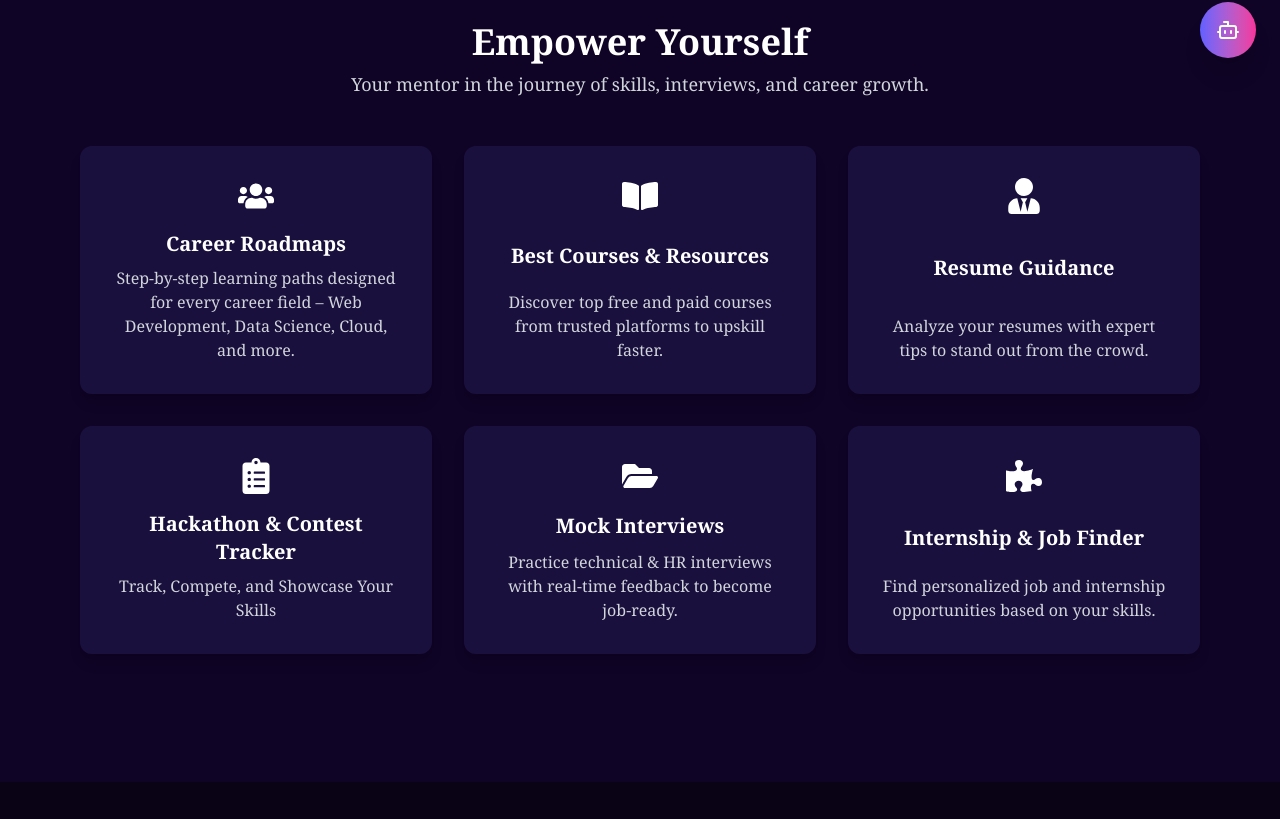
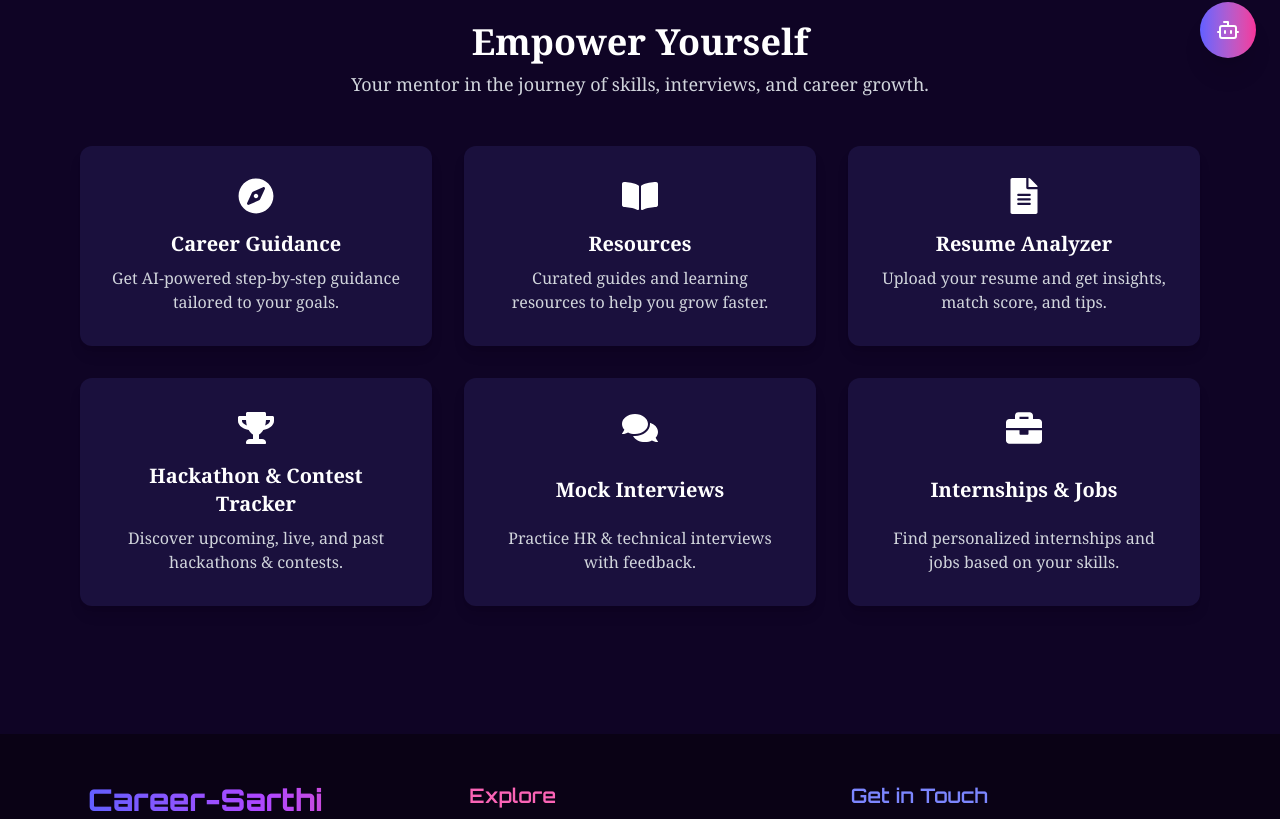
Before and after one commit to Amitrajpoot92/PathFinder, a React (Vite) app: page / in a window 1280 px wide. Shown: the part 718-1537 px from the top of the page. Built offline with nearby package versions, Linux system fonts and the light colour scheme.

Commit message:
Updated code

```diff
--- a/src/components/Resources.jsx
+++ b/src/components/Resources.jsx
@@ -124,7 +124,7 @@ const Resources = ({ resources = defaultResources }) => {
 Get real-time feedback and practical exercises to excel in professional interactions.
         </p>
         <button className="bg-gradient-to-r from-indigo-500 to-pink-500 text-white px-6 py-3 rounded-full font-semibold transition-transform duration-300 hover:scale-105">
-          Start Now
+          Coming Soon
         </button>
       </div>
 
--- a/src/pages/Home.jsx
+++ b/src/pages/Home.jsx
@@ -2,12 +2,12 @@
 import heroImage from "../assets/hero.webp";
 import { Link } from "react-router-dom";
 import {
-  FaUsers,
-  FaBookOpen,
-  FaUserTie,
-  FaClipboardList,
-  FaFolderOpen,
-  FaPuzzlePiece,
+  FaCompass,      // Career Guidance
+  FaBookOpen,         // Resources
+  FaFileAlt,      // Resume Analyzer
+  FaTrophy,       // Hackathon Tracker
+  FaComments,     // Mock Interviews
+  FaBriefcase,    // Internships & Jobs
 } from "react-icons/fa";
 import { useState } from "react";
 import AuthModal from "../components/AuthModal";
@@ -87,44 +87,39 @@ const Home = () => {
 
           {/* Feature Grid */}
           <div className="grid grid-cols-1 sm:grid-cols-2 lg:grid-cols-3 gap-8">
-            {/* Career Roadmaps */}
+            {/* Career Guidance */}
             <Link to="/chattapp">
               <div className="bg-[#1a103d] p-8 rounded-xl text-center shadow-lg transition-transform duration-300 hover:-translate-y-2 hover:bg-gradient-to-r hover:from-indigo-500 hover:to-pink-500 cursor-pointer h-full flex flex-col justify-between">
-                <FaUsers className="text-4xl mx-auto text-white-400" />
+                <FaCompass className="text-4xl mx-auto text-white-400" />
                 <h3 className="text-xl font-semibold mt-4 mb-2">
-                  Career Roadmaps
+                  Career Guidance
                 </h3>
                 <p className="text-gray-300">
-                  Step-by-step learning paths designed for every career field –
-                  Web Development, Data Science, Cloud, and more.
+                  Get AI-powered step-by-step guidance tailored to your goals.
                 </p>
               </div>
             </Link>
 
-            {/* Courses */}
+            {/* Resources */}
             <Link to="/courses">
               <div className="bg-[#1a103d] p-8 rounded-xl text-center shadow-lg transition-transform duration-300 hover:-translate-y-2 hover:bg-gradient-to-r hover:from-indigo-500 hover:to-pink-500 cursor-pointer h-full flex flex-col justify-between">
                 <FaBookOpen className="text-4xl mx-auto text-white-400" />
-                <h3 className="text-xl font-semibold mt-4 mb-2">
-                  Best Courses & Resources
-                </h3>
+                <h3 className="text-xl font-semibold mt-4 mb-2">Resources</h3>
                 <p className="text-gray-300">
-                  Discover top free and paid courses from trusted platforms to
-                  upskill faster.
+                  Curated guides and learning resources to help you grow faster.
                 </p>
               </div>
             </Link>
 
-            {/* Resume Guidance */}
+            {/* Resume Analyzer */}
             <Link to="/resume-guidance">
               <div className="bg-[#1a103d] p-8 rounded-xl text-center shadow-lg transition-transform duration-300 hover:-translate-y-2 hover:bg-gradient-to-r hover:from-indigo-500 hover:to-pink-500 cursor-pointer h-full flex flex-col justify-between">
-                <FaUserTie className="text-4xl mx-auto text-white-400" />
+                <FaFileAlt className="text-4xl mx-auto text-white-400" />
                 <h3 className="text-xl font-semibold mt-4 mb-2">
-                  Resume Guidance
+                  Resume Analyzer
                 </h3>
                 <p className="text-gray-300">
-                  Analyze your resumes with expert tips to stand out from
-                  the crowd.
+                  Upload your resume and get insights, match score, and tips.
                 </p>
               </div>
             </Link>
@@ -132,12 +127,12 @@ const Home = () => {
             {/* Hackathon & Contest Tracker */}
             <Link to="/hack">
               <div className="bg-[#1a103d] p-8 rounded-xl text-center shadow-lg transition-transform duration-300 hover:-translate-y-2 hover:bg-gradient-to-r hover:from-indigo-500 hover:to-pink-500 cursor-pointer h-full flex flex-col justify-between">
-                <FaClipboardList className="text-4xl mx-auto text-white-400" />
+                <FaTrophy className="text-4xl mx-auto text-white-400" />
                 <h3 className="text-xl font-semibold mt-4 mb-2">
                   Hackathon & Contest Tracker
                 </h3>
                 <p className="text-gray-300">
-                    Track, Compete, and Showcase Your Skills
+                  Discover upcoming, live, and past hackathons & contests.
                 </p>
               </div>
             </Link>
@@ -145,13 +140,12 @@ const Home = () => {
             {/* Mock Interviews */}
             <Link to="/mock-interview">
               <div className="bg-[#1a103d] p-8 rounded-xl text-center shadow-lg transition-transform duration-300 hover:-translate-y-2 hover:bg-gradient-to-r hover:from-indigo-500 hover:to-pink-500 cursor-pointer h-full flex flex-col justify-between">
-                <FaFolderOpen className="text-4xl mx-auto text-white-400" />
+                <FaComments className="text-4xl mx-auto text-white-400" />
                 <h3 className="text-xl font-semibold mt-4 mb-2">
                   Mock Interviews
                 </h3>
                 <p className="text-gray-300">
-                  Practice technical & HR interviews with real-time feedback to
-                  become job-ready.
+                  Practice HR & technical interviews with feedback.
                 </p>
               </div>
             </Link>
@@ -159,13 +153,12 @@ const Home = () => {
             {/* Internship & Jobs */}
             <Link to="/internships-jobs">
               <div className="bg-[#1a103d] p-8 rounded-xl text-center shadow-lg transition-transform duration-300 hover:-translate-y-2 hover:bg-gradient-to-r hover:from-indigo-500 hover:to-pink-500 cursor-pointer h-full flex flex-col justify-between">
-                <FaPuzzlePiece className="text-4xl mx-auto text-white-400" />
+                <FaBriefcase className="text-4xl mx-auto text-white-400" />
                 <h3 className="text-xl font-semibold mt-4 mb-2">
-                  Internship & Job Finder
+                  Internships & Jobs
                 </h3>
                 <p className="text-gray-300">
-                  Find personalized job and internship opportunities based on
-                  your skills.
+                  Find personalized internships and jobs based on your skills.
                 </p>
               </div>
             </Link>
```
